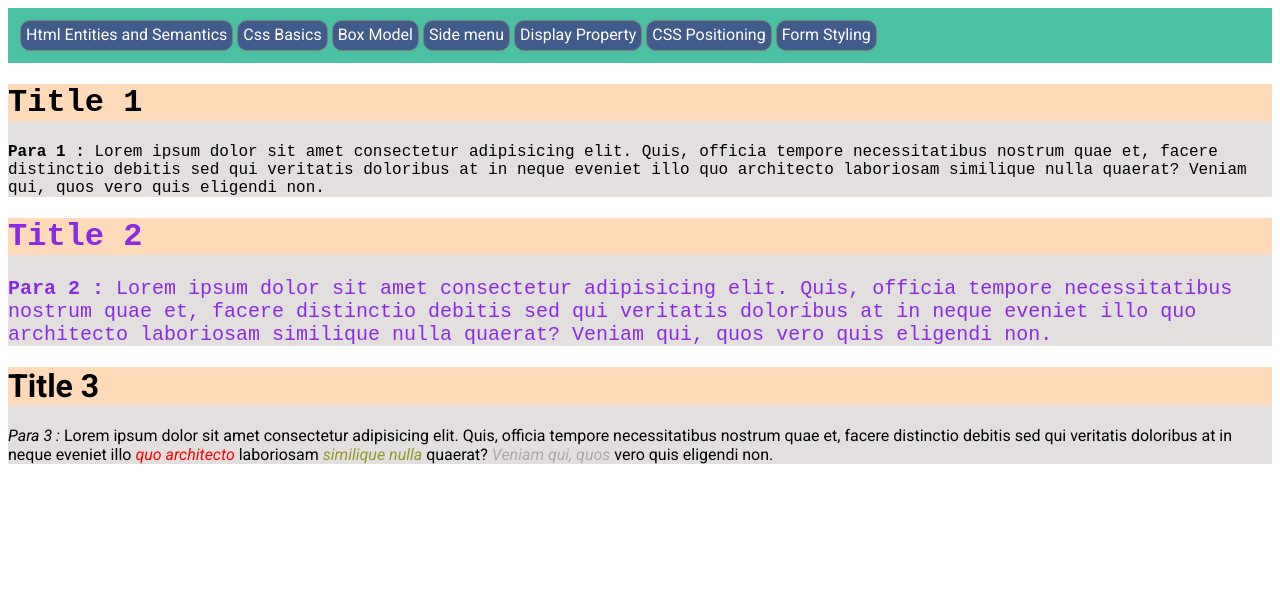
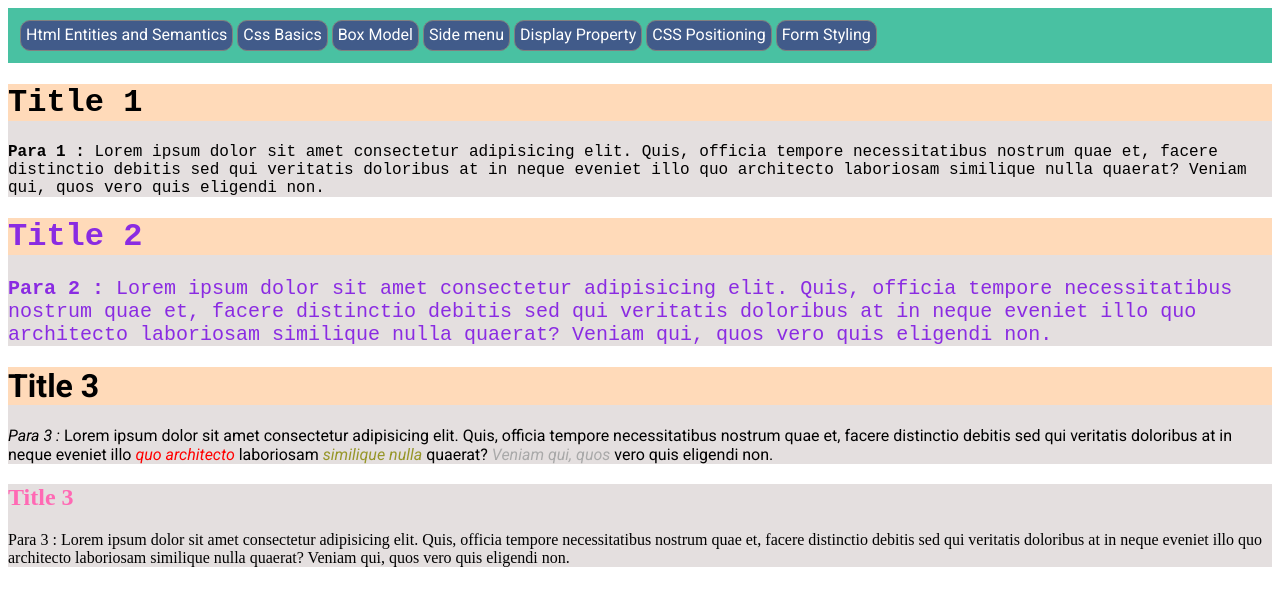
Before and after one commit to PrazSam/praz-styling-app, an Angular app: page /css-basics in a window 1280 px wide. Shown: the top 606 px of the page. Built offline with nearby package versions, Linux system fonts and the light colour scheme.

Commit message:
4 files modified

```diff
--- a/src/app/b-css-basics/css-basics.component.css
+++ b/src/app/b-css-basics/css-basics.component.css
@@ -58,3 +58,14 @@ viewport ???
 #color3{
   color: #a9a9a9;/*hex*/
 }
+
+/*
+ * element styles are overidden by inline or classes
+ * by making elemts !important you can avoid that
+*/
+h2{
+  color: hotpink !important;
+}
+.titleX{
+  color: red;
+}
--- a/src/app/b-css-basics/css-basics.component.html
+++ b/src/app/b-css-basics/css-basics.component.html
@@ -25,3 +25,13 @@
     <span id="color3">Veniam qui, quos</span> vero quis eligendi non.
 	</p>
 </div>
+
+<div id="section4">
+	<h2 class="titleX">Title 3</h2>
+	<p class="para">
+		<span class="my-span3">Para 3 :</span> Lorem ipsum dolor sit amet consectetur adipisicing elit. Quis, officia tempore necessitatibus nostrum quae et,
+		facere distinctio debitis sed qui veritatis doloribus at in neque eveniet illo <span id="color4">quo architecto</span> laboriosam
+		<span id="color5">similique nulla</span> quaerat?
+    <span id="color6">Veniam qui, quos</span> vero quis eligendi non.
+	</p>
+</div>
--- a/src/app/d-box-model/d-box-model.component.css
+++ b/src/app/d-box-model/d-box-model.component.css
@@ -14,6 +14,7 @@
   padding: 10px 20px 10px 20px;
 
   /*top, bottom and right,left*/
+  /* can be minus as well*/
   margin: 10px 20px;
 
 }
--- a/src/app/f-display-property/f-display-property.component.css
+++ b/src/app/f-display-property/f-display-property.component.css
@@ -16,7 +16,11 @@ img{
 .box{
   width: 30%; /* width can only be when block or inline-blocknot with inline*/
   box-sizing: border-box;
-  display: inline-block; /* block, inline, inline-block, flex, grud*/
+
+  /* block, inline, inline-block, flex, grid*/
+  /* display : none removes elemt from dom while visibility: hidden makes only the things invisible but not the space taken*/
+  display: inline-block;
+
   background: #a8a6a6;
   padding: 20px;
   margin: 5px;
```
